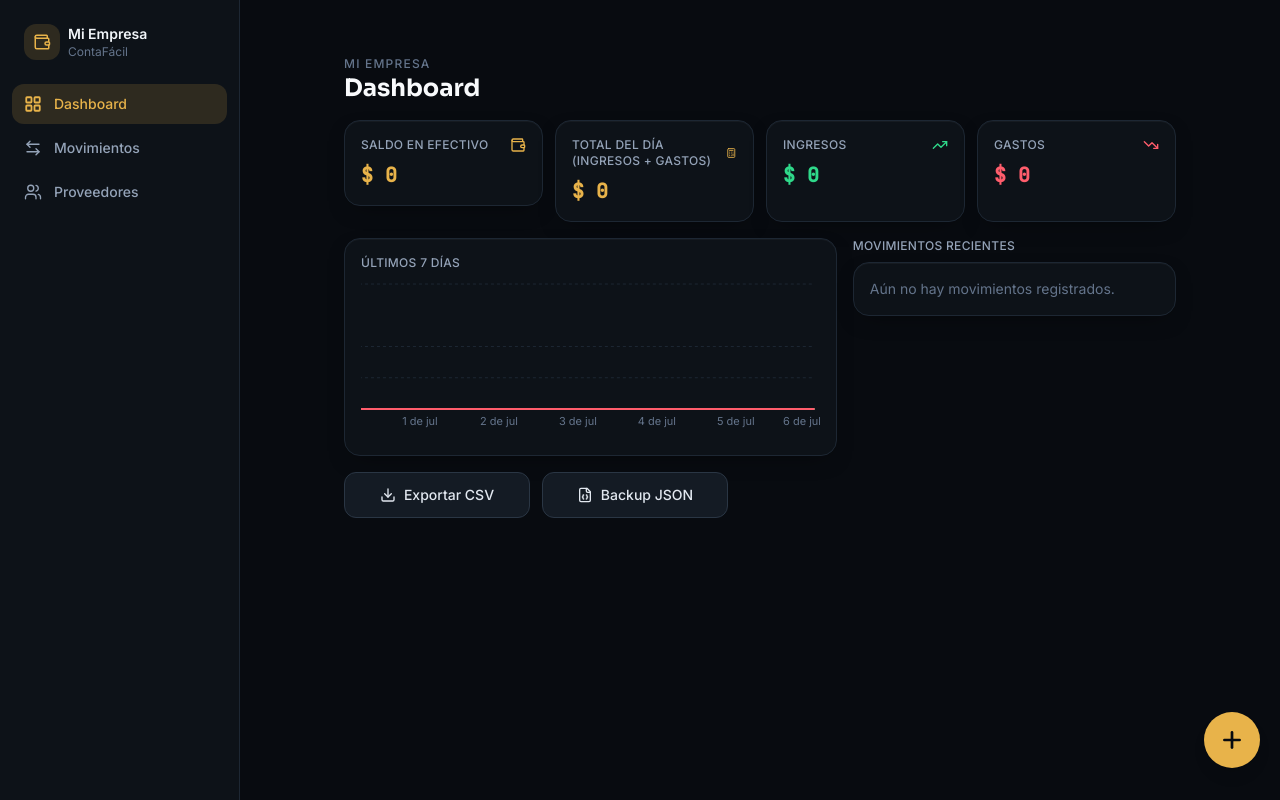
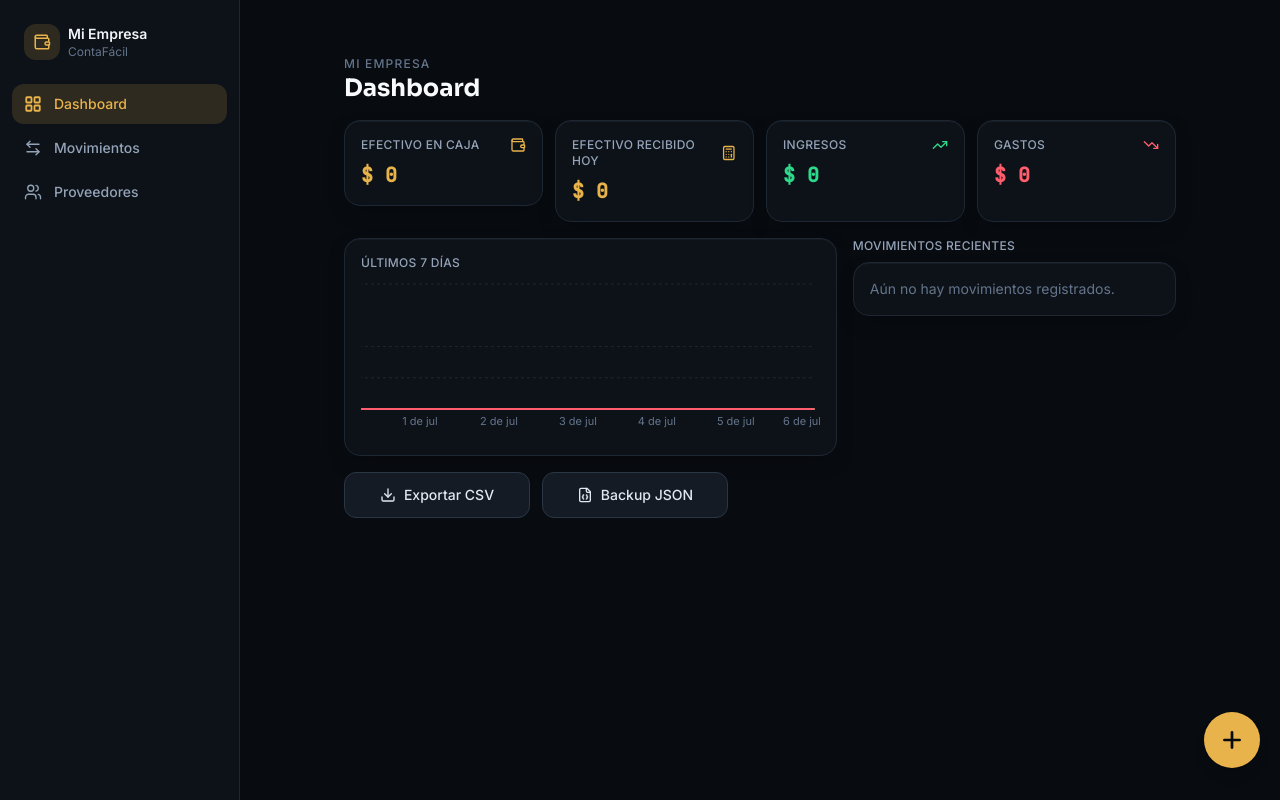
Before and after one commit to lordFullstack/contafacil, a React (Vite) app: page / in a window 1280 px wide. Built offline with nearby package versions, Linux system fonts and the light colour scheme.

Commit message:
Update Dashboard.jsx

```diff
--- a/src/pages/Dashboard.jsx
+++ b/src/pages/Dashboard.jsx
@@ -36,10 +36,10 @@ export default function Dashboard({ refreshKey, onDataChanged, settings }) {
       {/* Tarjetas resumen */}
       <div className="grid grid-cols-2 gap-3 px-5 md:grid-cols-4 md:px-0">
         <div className="col-span-2 md:col-span-1">
-          <StatCard label="Saldo en efectivo" value={summary.saldo} icon={Wallet} tone="neutral" />
+          <StatCard label="Efectivo en caja" value={summary.saldo} icon={Wallet} tone="neutral" />
         </div>
         <div className="col-span-2 md:col-span-1">
-          <StatCard label="Total del día (ingresos + gastos)" value={today.totalHoy} icon={Calculator} tone="neutral" />
+          <StatCard label="Efectivo recibido hoy" value={today.totalHoy} icon={Calculator} tone="neutral" />
         </div>
         <StatCard label="Ingresos" value={summary.ingresos} icon={TrendingUp} tone="ingreso" />
         <StatCard label="Gastos" value={summary.gastos} icon={TrendingDown} tone="egreso" />
```
